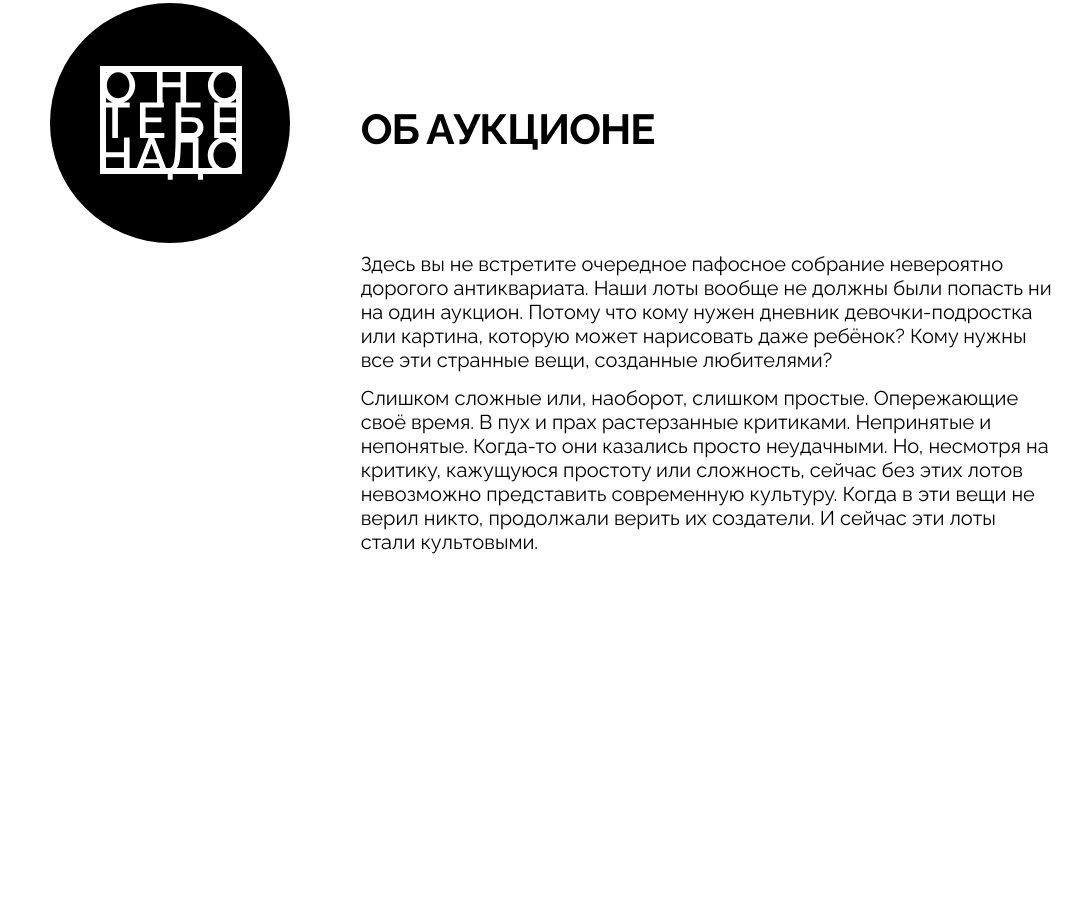
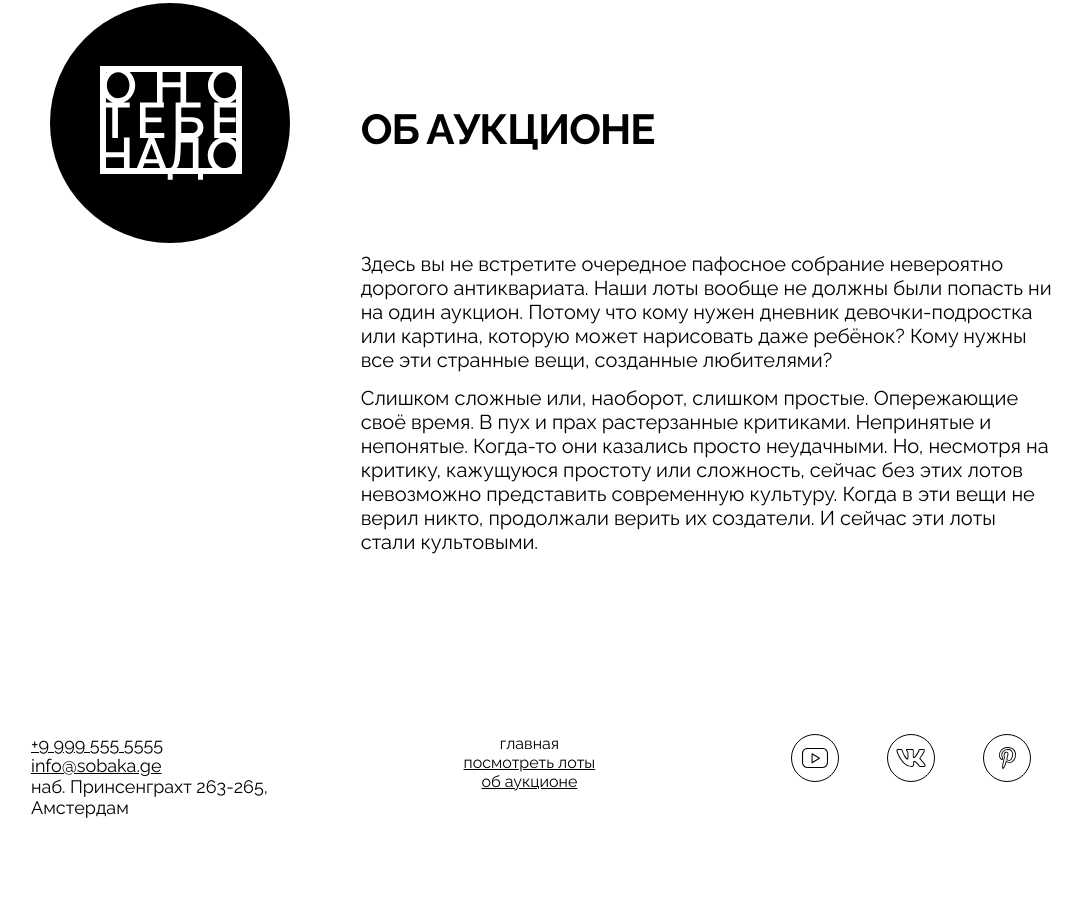
Before and after one commit to stebikhov/ono-tebe-nado-fd, a plain HTML site: page index.html in a window 1280 px wide. Shown: the part 2105-3019 px from the top of the page, without its empty margins (109-1191 px from the left). Before the commit the page ends 2659 px from the top, so only its background shows below. Drawn offline with Linux system fonts and the light colour scheme.

Commit message:
footer added

```diff
--- a/index.html
+++ b/index.html
@@ -147,5 +147,53 @@
         </div>
       </section>
     </main>
+    <footer class="footer">
+      <address class="address">
+        <a href="tel:+9995555555">+9 999 555 5555</a>
+        <p>
+          <a href="mailto:mail@example.com">info@sobaka.ge</a>
+        </p>
+        <p>наб. Принсенграхт 263-265,</p>
+        <p>Амстердам</p>
+      </address>
+      <div class="footer__menu">
+        <ul class="footer__menu-list">
+          <li class="footer__menu-list-item">
+            <a class="footer__menu-link_active" href="https://ya.ru/"
+              >главная</a
+            >
+          </li>
+          <li class="footer__menu-list-item">
+            <a class="footer__menu-link" href="https://ya.ru/"
+              >посмотреть лоты</a
+            >
+          </li>
+          <li class="footer__menu-list-item">
+            <a class="footer__menu-link" href="https://ya.ru/">об аукционе</a>
+          </li>
+        </ul>
+      </div>
+      <ul class="footer__social-list">
+        <li class="footer__social-list-item">
+          <a class="footer__social-link" href="https://ya.ru/">
+            <img class="footer__social-icon" src="images/yt.svg" alt="" />
+          </a>
+        </li>
+        <li class="footer__social-list-item">
+          <a class="footer__social-link" href="https://ya.ru/">
+            <img class="footer__social-icon" src="images/vk.svg" alt="" />
+          </a>
+        </li>
+        <li class="footer__social-list-item">
+          <a class="footer__social-link" href="https://ya.ru/">
+            <img
+              class="footer__social-icon"
+              src="images/pinterest.svg"
+              alt=""
+            />
+          </a>
+        </li>
+      </ul>
+    </footer>
   </body>
 </html>
--- a/styles/style.css
+++ b/styles/style.css
@@ -320,3 +320,45 @@ header {
   margin-left: 0px;
   width: 693px;
 }
+
+
+.footer {
+  display: inline-grid;
+  grid-template-columns: repeat(3, auto);
+  grid-template-rows: auto;
+  justify-content: space-between;
+  width: 100%;
+  height: 180px;
+  margin-top: 180px;
+}
+
+.address {
+  margin-left: 50px;
+  font-family: Raleway;
+  font-size: 18px;
+  font-style: normal;
+  text-align: left;
+}
+
+.footer__menu-list {
+  text-align: center;
+  list-style: none;
+}
+
+.footer__menu-link_active {
+  text-decoration: none;
+}
+
+.footer__social-list {
+  display: flex;
+  justify-content: space-between;
+  width: 240px;
+  height: 48px;
+  margin-right: 50px;
+  list-style: none;
+}
+
+.footer__social-icon {
+  width: 48px;
+  height: 48px;
+}
```
